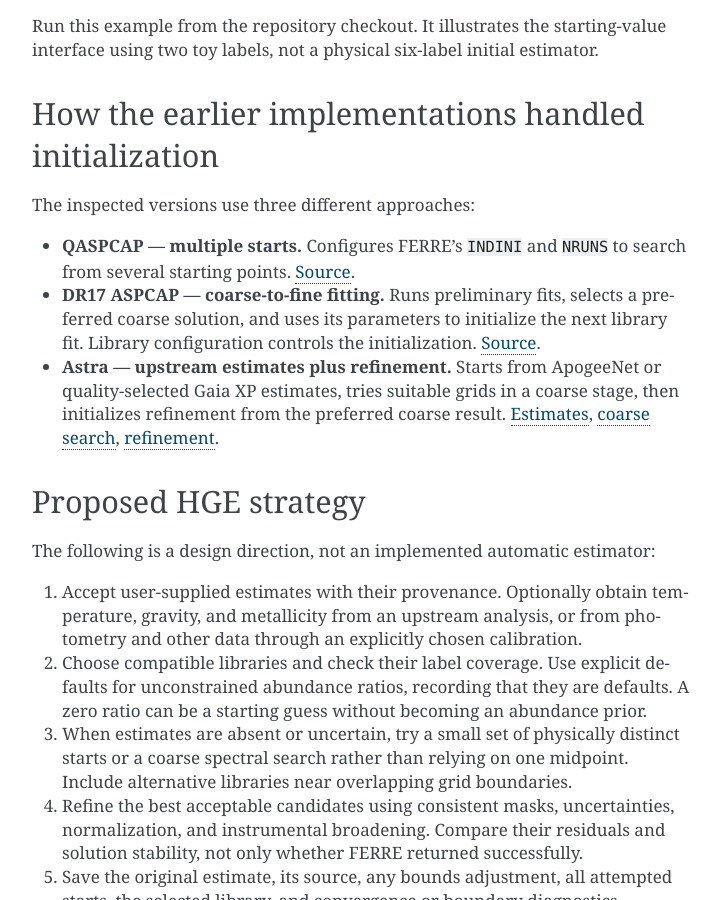
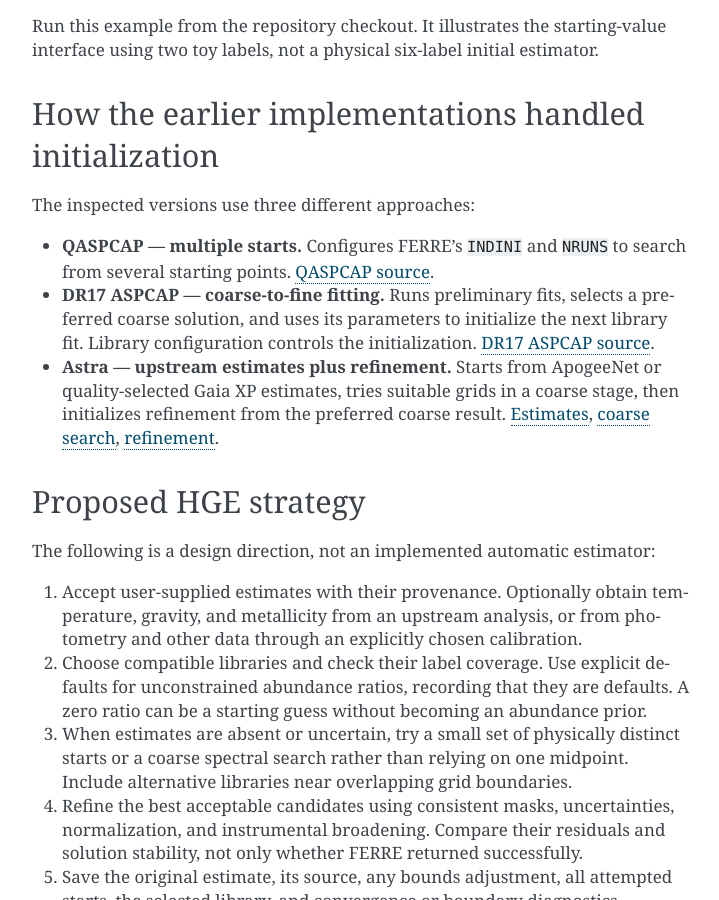
Before and after one commit to dnidever/aspcap, a Sphinx documentation site: the page built from docs/initial-estimates.rst, in a window 1280 px wide and 900 px high, scrolled down 953 px. Shown: the whole window, without its empty margins (388-1107 px from the left). Built offline with Sphinx 7.4.7, drawn with Linux system fonts in a browser that asks for light colours.

Commit message:
Use unique source-link names for Sphinx compatibility

```diff
--- a/docs/initial-estimates.rst
+++ b/docs/initial-estimates.rst
@@ -51,12 +51,12 @@ The inspected versions use three different approaches:
 
 * **QASPCAP — multiple starts.** Configures FERRE's ``INDINI`` and ``NRUNS``
   to search from several starting points.
-  `Source <https://github.com/callendeprieto/qaspcap/blob/636af1374158acce27cb02dfcf3966efd08eb1f1/qaspcap.pro#L399-L405>`_.
+  `QASPCAP source <https://github.com/callendeprieto/qaspcap/blob/636af1374158acce27cb02dfcf3966efd08eb1f1/qaspcap.pro#L399-L405>`_.
 
 * **DR17 ASPCAP — coarse-to-fine fitting.** Runs preliminary fits, selects a
   preferred coarse solution, and uses its parameters to initialize the next
   library fit. Library configuration controls the initialization.
-  `Source <https://github.com/sdss/apogee/blob/e134409dc14b20f69e68a0d4d34b2c1b5056a901/pro/aspcap/doaspcap.pro#L333-L344>`_.
+  `DR17 ASPCAP source <https://github.com/sdss/apogee/blob/e134409dc14b20f69e68a0d4d34b2c1b5056a901/pro/aspcap/doaspcap.pro#L333-L344>`_.
 
 * **Astra — upstream estimates plus refinement.** Starts from ApogeeNet or
   quality-selected Gaia XP estimates, tries suitable grids in a coarse stage,
```
